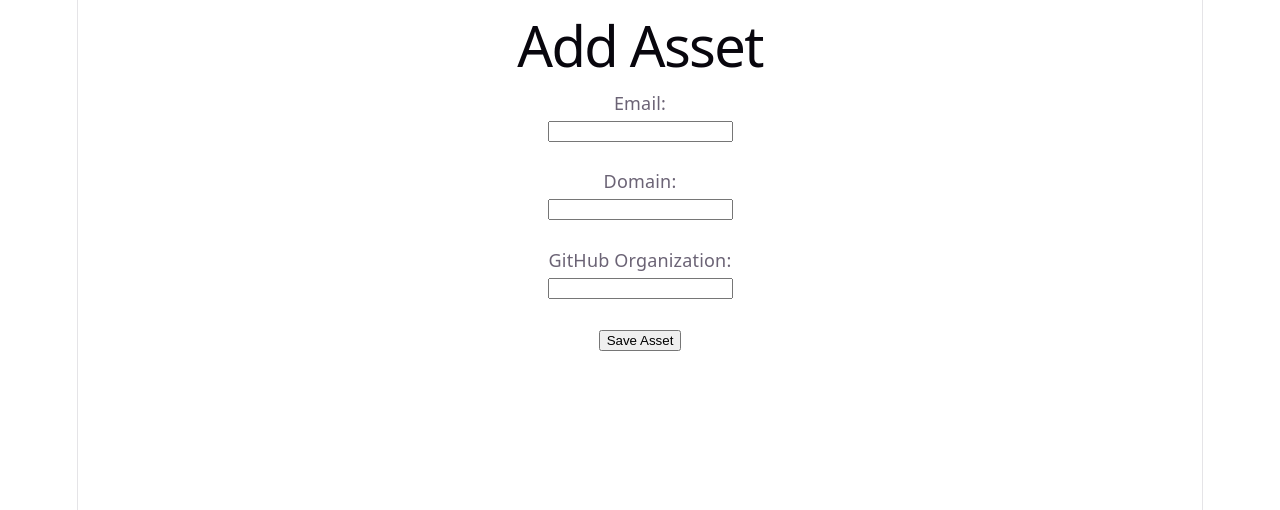
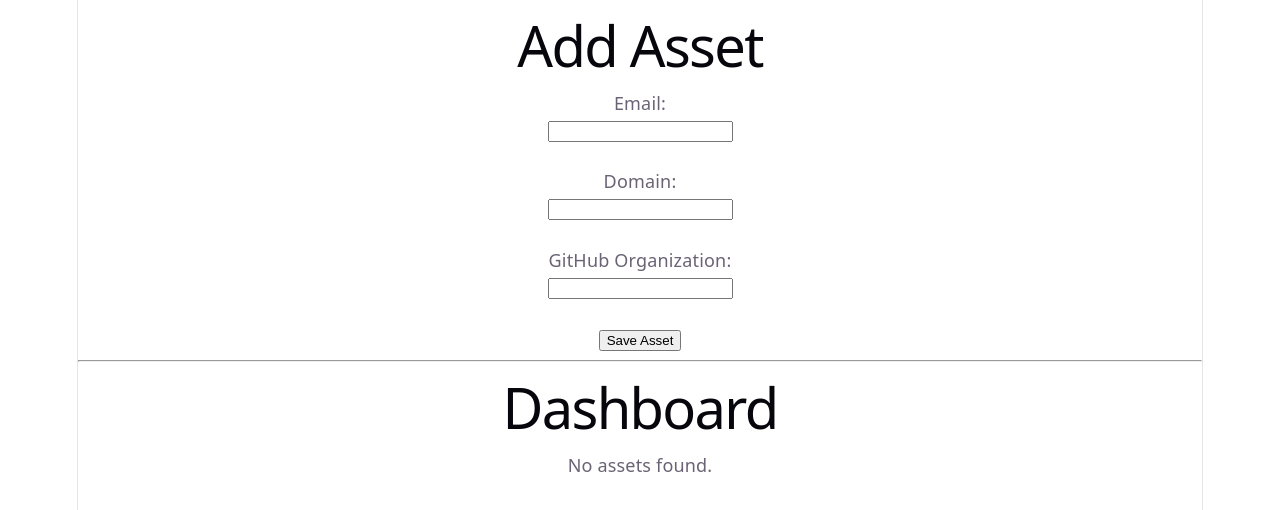
Before and after one commit to rachanakotiyan/SentryWatch, a React (Vite) app: page / in a window 1280 px wide. Shown: the top 510 px of the page. Built offline with nearby package versions, Linux system fonts and the light colour scheme.

Commit message:
dashboard update

```diff
--- a/src/App.jsx
+++ b/src/App.jsx
@@ -1,9 +1,12 @@
 import AddAsset from "./pages/AddAsset";
+import Dashboard from "./pages/Dashboard";
 
 function App() {
   return (
     <div>
       <AddAsset />
+      <hr />
+      <Dashboard />
     </div>
   );
 }
--- a/src/pages/Dashboard.jsx
+++ b/src/pages/Dashboard.jsx
@@ -0,0 +1,37 @@
+import { getAssets } from "../utils/storage";
+
+function Dashboard() {
+  const assets = getAssets();
+
+  return (
+    <div>
+      <h1>Dashboard</h1>
+
+      {assets.length === 0 ? (
+        <p>No assets found.</p>
+      ) : (
+        <table border="1">
+          <thead>
+            <tr>
+              <th>Email</th>
+              <th>Domain</th>
+              <th>GitHub Org</th>
+            </tr>
+          </thead>
+
+          <tbody>
+            {assets.map((asset) => (
+              <tr key={asset.id}>
+                <td>{asset.email}</td>
+                <td>{asset.domain}</td>
+                <td>{asset.githubOrg}</td>
+              </tr>
+            ))}
+          </tbody>
+        </table>
+      )}
+    </div>
+  );
+}
+
+export default Dashboard;
```
